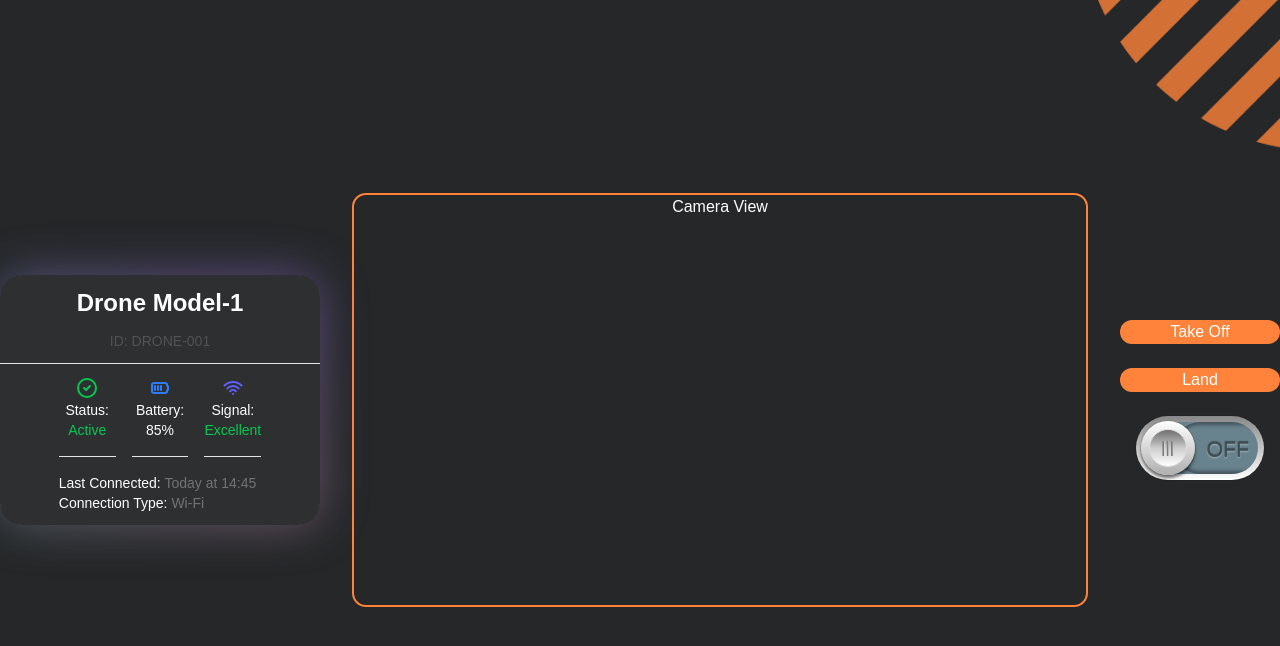
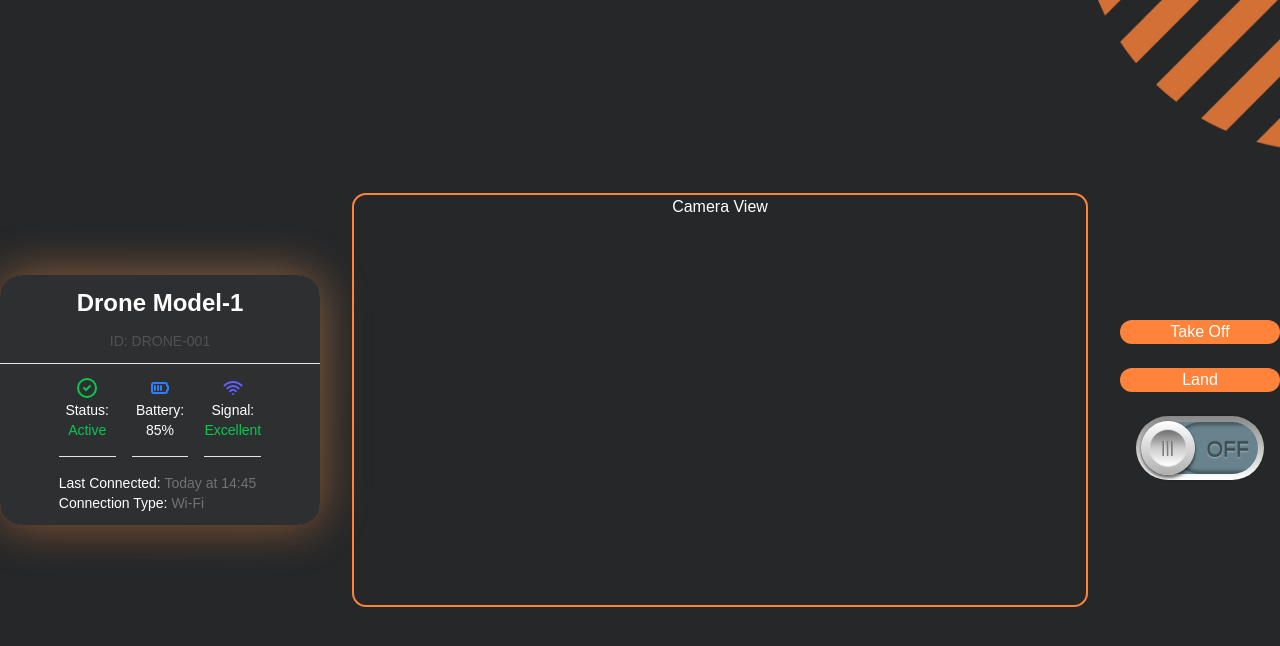
Before and after one commit to Asmit-Rai/erp-drone-interface, a Next.js app: page /control in a window 1280 px wide. Shown: the top 646 px of the page. Built offline with nearby package versions, Linux system fonts and the light colour scheme.

Commit message:
Refactor BackgroundGradient component styles and improve layout in Connect and Control pages

```diff
--- a/src/components/ui/background-gradient.tsx
+++ b/src/components/ui/background-gradient.tsx
@@ -22,7 +22,7 @@ export const BackgroundGradient = ({
     },
   };
   return (
-    <div className={cn("relative p-[4px] group", containerClassName)}>
+    <div className={cn("relative p-[4px] group h-full", containerClassName)}>
       <motion.div
         variants={animate ? variants : undefined}
         initial={animate ? "initial" : undefined}
@@ -40,8 +40,8 @@ export const BackgroundGradient = ({
           backgroundSize: animate ? "400% 400%" : undefined,
         }}
         className={cn(
-          "absolute inset-0 rounded-3xl z-[1] opacity-60 group-hover:opacity-100 blur-xl  transition duration-500 will-change-transform",
-          " bg-[radial-gradient(circle_farthest-side_at_0_100%,#00ccb1,transparent),radial-gradient(circle_farthest-side_at_100%_0,#7b61ff,transparent),radial-gradient(circle_farthest-side_at_100%_100%,#ffc414,transparent),radial-gradient(circle_farthest-side_at_0_0,#1ca0fb,#141316)]"
+          "absolute inset-0 h-full w-full rounded-3xl z-[1] opacity-60 group-hover:opacity-100 blur-xl transition duration-500 will-change-transform",
+          "bg-[radial-gradient(circle_farthest-side_at_0_100%,#FF833A,transparent),radial-gradient(circle_farthest-side_at_100%_0,#FFB26B,transparent),radial-gradient(circle_farthest-side_at_100%_100%,#FF5C00,transparent),radial-gradient(circle_farthest-side_at_0_0,#FFD8B1,#141316)]"
         )}
       />
       <motion.div
@@ -61,11 +61,10 @@ export const BackgroundGradient = ({
           backgroundSize: animate ? "400% 400%" : undefined,
         }}
         className={cn(
-          "absolute inset-0 rounded-3xl z-[1] will-change-transform",
-          "bg-[radial-gradient(circle_farthest-side_at_0_100%,#00ccb1,transparent),radial-gradient(circle_farthest-side_at_100%_0,#7b61ff,transparent),radial-gradient(circle_farthest-side_at_100%_100%,#ffc414,transparent),radial-gradient(circle_farthest-side_at_0_0,#1ca0fb,#141316)]"
+          "absolute inset-0 h-full w-full rounded-3xl z-[1] will-change-transform",
+          "bg-[radial-gradient(circle_farthest-side_at_0_100%,#FF833A,transparent),radial-gradient(circle_farthest-side_at_100%_0,#FFB26B,transparent),radial-gradient(circle_farthest-side_at_100%_100%,#FF5C00,transparent),radial-gradient(circle_farthest-side_at_0_0,#FFD8B1,#141316)]"
         )}
       />
-
       <div className={cn("relative z-10", className)}>{children}</div>
     </div>
   );
--- a/src/pages/control/index.tsx
+++ b/src/pages/control/index.tsx
@@ -4,8 +4,6 @@ import ToggleSwitch from "@/components/ui/ToggleSwitch";
 import DroneStatusCard from "@/components/ui/DroneStatusCard";
 
 const Control = () => {
-
-
   const droneInfo = {
     id: "DRONE-001",
     model: "Drone Model-1",
@@ -18,7 +16,7 @@ const Control = () => {
   };
 
   return (
-    <div className="w-screen h-screen flex flex-col">
+    <div className="w-screen h-screen flex flex-col px-2 sm:px-4">
       <div className="relative">
         <Image
           src="/line-circle-icon.png"
@@ -29,19 +27,18 @@ const Control = () => {
         />
       </div>
       <div className="flex flex-col justify-center w-full h-full">
-
-        <div className="flex flex-col items-center lg:flex-row gap-8 mt-8">
-          <div className="w-full lg:w-1/4">
+        <div className="flex flex-col items-center lg:flex-row gap-4 md:gap-8 mt-8 w-full">
+          <div className="w-[95%] sm:w-full lg:w-1/4">
             <DroneStatusCard drone={droneInfo} />
           </div>
 
-          <div className="flex-1">
+          <div className="w-[95%] sm:w-full flex-1">
             <div className="aspect-video w-full border-2 border-[#FF833A] rounded-xl text-center">
               <Camera />
             </div>
           </div>
 
-          <div className="w-full lg:w-40 flex flex-col items-center justify-center gap-6 p-4">
+          <div className="w-[95%] sm:w-full lg:w-40 flex flex-col items-center justify-center gap-6 p-4">
             <button className="w-full bg-[#FF833A] text-white py-3 px-6 rounded-full font-medium transition hover:bg-blue-600">
               Take Off
             </button>
```
Also changed, not shown: src/pages/connect/index.tsx (indentation only). Lines whose indentation alone changed are shown as unchanged.
